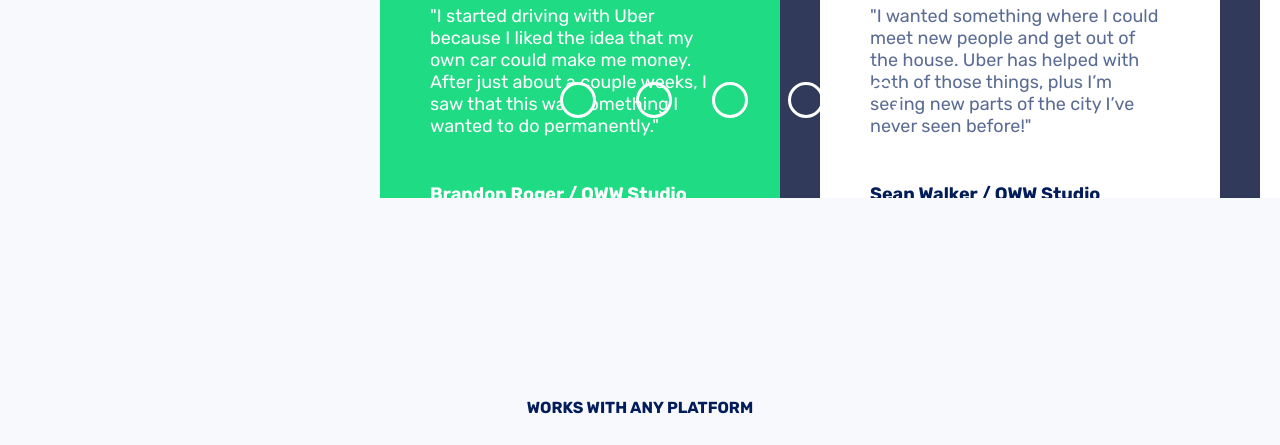
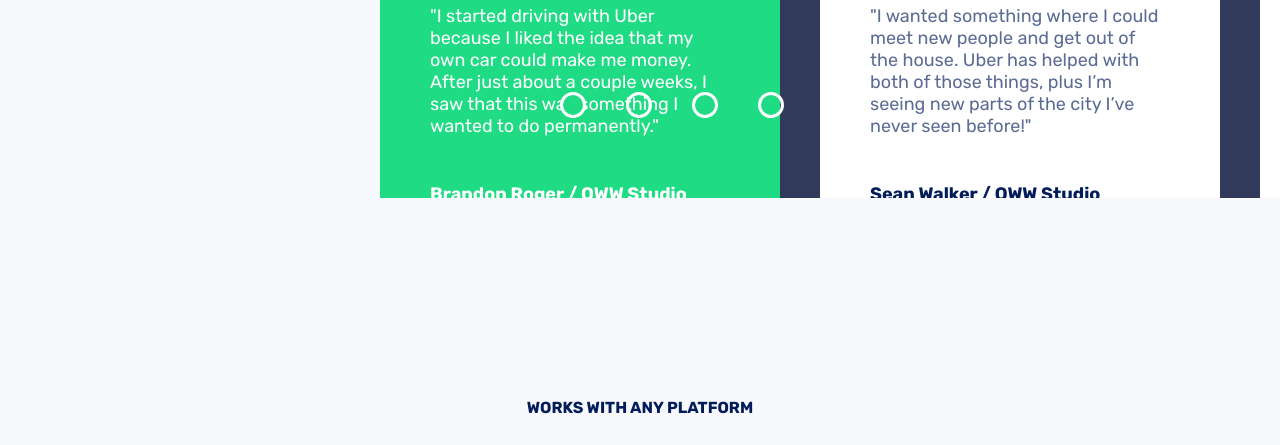
Before and after one commit to ShubhamTiwari909/Webpage6-SASS, a plain HTML site: page index.html in a window 1280 px wide. Shown: the part 3886-4331 px from the top of the page. Drawn offline with Linux system fonts and the light colour scheme.

Commit message:
added carousel

```diff
--- a/main.css
+++ b/main.css
@@ -325,6 +325,7 @@
     justify-content: space-between;
     align-items: center;
     padding: 56px 60px;
+    transition: all 0.1s ease-in;
 }
 
 .card:nth-child(2) {
@@ -388,7 +389,7 @@
     border-radius: 5px;
     width: 400px;
     position: relative;
-    transition: all 0.6s linear;
+    transition: left 0.2s linear;
 }
 
 .review-card-text {
@@ -409,8 +410,8 @@
 }
 
 .dot {
-    min-width: 30px;
-    height: 30px;
+    min-width: 20px;
+    height: 20px;
     border: 3px solid white;
     border-radius: 50%;
 }
```
